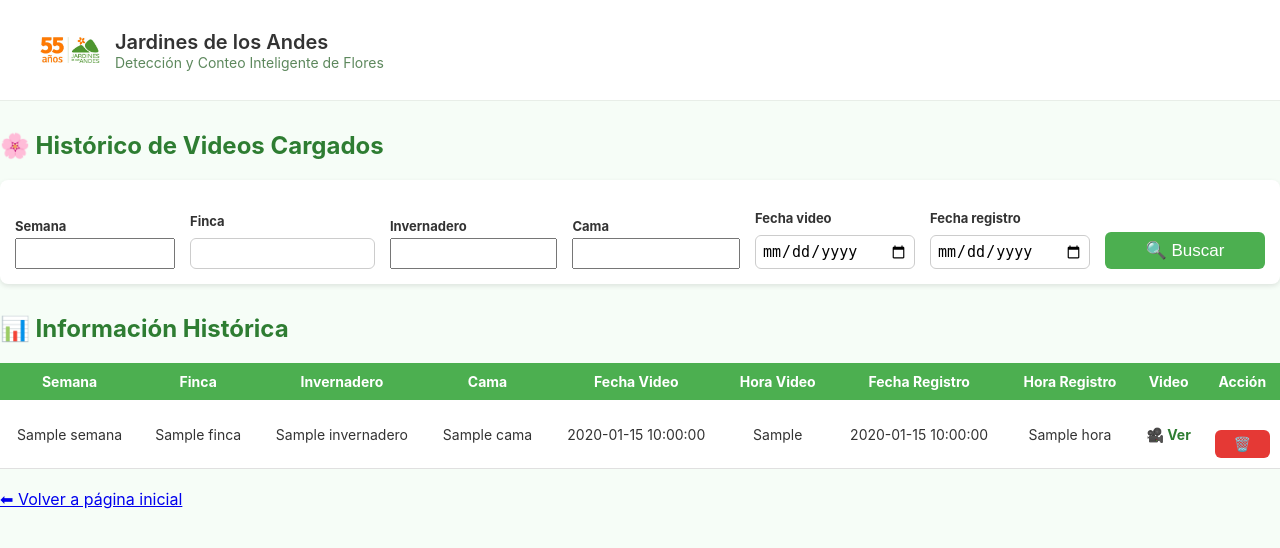
After one commit to kanowl/Jarandes, a Flask app: page /historico in a window 1280 px wide. The commit adds this page. Shown: the top 548 px of the page. Run offline with Flask 3, Linux system fonts and the light colour scheme; a database or web service that is not in the repository returns one stand-in record (values such as "Sample title"); some libraries are stand-ins or nearby versions.

Commit message:
Versión 2, Pagina historico.html y video.html, conexión a la base de datos y consulta de datos

```diff
--- a/app.py
+++ b/app.py
@@ -1,22 +1,31 @@
-from flask import Flask, render_template, request, redirect, url_for
+from flask import Flask, render_template, request, url_for
 import os
+import psycopg2
+from datetime import datetime
+from datetime import date
+import cloudinary
+import cloudinary.uploader
+from cloudinary.utils import cloudinary_url
+import mimetypes
+from flask import Flask, render_template, request, url_for, redirect
+
+mimetypes.add_type('video/mp4', '.mp4')
 
 app = Flask(__name__)
 
-# Configurar carpeta donde se guardarán los videos
 UPLOAD_FOLDER = "static/uploads"
 app.config["UPLOAD_FOLDER"] = UPLOAD_FOLDER
-
-# Crear carpeta si no existe
 os.makedirs(UPLOAD_FOLDER, exist_ok=True)
 
-# Variables donde se guardarán los datos del formulario
-semana = None
-finca = None
-invernadero = None
-cama = None
-fecha = None
-hora = None
+
+def get_connection():
+    return psycopg2.connect(
+        host="hopper.proxy.rlwy.net",
+        database="railway",
+        user="postgres",
+        password="ySqSlZsapBqdJouMeLyrgjOZikxtfADc",
+        port="20905"
+    )
 
 
 @app.route("/")
@@ -29,51 +38,153 @@ def formulario():
     return render_template("formulario.html")
 
 
-@app.route("/guardar_datos", methods=["POST"])
-def guardar_datos():
-    global semana, finca, invernadero, cama, fecha, hora
+@app.route("/subir_video", methods=["POST"])
+def subir_video():
+    cloudinary.config(
+        cloud_name="dve6ex3cp",
+        api_key="841612397828224",
+        api_secret="vDQYZZ5pC3TQBFyt2-V1UrHHKKI",  # Click 'View API Keys' above to copy your API secret
+        secure=True
+    )
 
+    # 📌 Datos
     semana = request.form["semana"]
     finca = request.form["finca"]
+    invernadero = request.form["invernadero"]
+    cama = request.form["cama"]
+    fecha_video = request.form["fecha"]
+    hora_video = request.form["hora"]
+    fecha= date.today()
+    hora = datetime.now()
+
+
+    # 📌 Archivo
+    archivo = request.files["video"]
+    if archivo.filename == "":
+        return "Archivo inválido", 400
+
+    resultado = cloudinary.uploader.upload(
+        archivo,
+        resource_type="video"
+    )
+
+    ruta_final = resultado["secure_url"]
+
+    # 📌 Insertar en BD
+    conn = get_connection()
+    cur = conn.cursor()
+
+    sql = """
+        INSERT INTO registros (
+            semana, finca, invernadero, cama,
+            fecha_video, hora_video,
+            fecha, hora, archivo
+        )
+        VALUES (%s, %s, %s, %s, %s, %s, %s, %s, %s)
+    """
+
+    cur.execute(sql, (
+        semana,
+        finca,
+        invernadero,
+        cama,
+        fecha_video,
+        hora_video,
+        fecha,
+        hora,
+        ruta_final
+    ))
+
+    conn.commit()
+    cur.close()
+    conn.close()
+
+    video_url = url_for("static", filename=f"uploads/{archivo.filename}")
+
+    return render_template(
+        "video.html",
+        video_url=video_url
+    )
+
+@app.route("/historico", methods=["GET"])
+def historico():
+    semana = request.args.get("semana")
+    finca = request.args.get("finca")
+    invernadero = request.args.get("invernadero")
+    cama = request.args.get("cama")
+    fecha_video = request.args.get("fecha_video")
+    fecha = request.args.get("fecha")
+
+    query = """
+        SELECT semana, finca, invernadero, cama,
+               fecha_video, hora_video,
+               fecha, hora, archivo
+        FROM registros
+        WHERE 1=1
+    """
+    params = []
+
+    # 🔢 NUMÉRICOS → EXACTO
+    if semana:
+        query += " AND semana = %s"
+        params.append(int(semana))
+
+    if invernadero:
+        query += " AND invernadero = %s"
+        params.append(int(invernadero))
+
+    if cama:
+        query += " AND cama = %s"
+        params.append(int(cama))
+
+    # 🔤 TEXTO → PARCIAL
+    if finca:
+        query += " AND finca ILIKE %s"
+        params.append(f"%{finca}%")
+
+    # 📅 FECHAS → EXACTO
+    if fecha_video:
+        query += " AND fecha_video = %s"
+        params.append(fecha_video)
+
+    if fecha:
+        query += " AND fecha = %s"
+        params.append(fecha)
+
+    query += " ORDER BY fecha DESC, hora DESC"
+
+    conn = get_connection()
+    cur = conn.cursor()
+    cur.execute(query, params)
+    registros = cur.fetchall()
+    cur.close()
+    conn.close()
+
+    return render_template("historico.html", registros=registros)
+
+@app.route("/eliminar", methods=["POST"])
+def eliminar():
     invernadero = request.form["invernadero"]
     cama = request.form["cama"]
     fecha = request.form["fecha"]
     hora = request.form["hora"]
 
-    print("Datos recibidos:")
-    print("Semana:", semana)
-    print("Finca:", finca)
-    print("Invernadero:", invernadero)
-    print("Cama:", cama)
-    print("Fecha:", fecha)
-    print("Hora:", hora)
+    conn = get_connection()
+    cur = conn.cursor()
 
-    return redirect(url_for("formulario"))
+    cur.execute("""
+        DELETE FROM registros
+        WHERE invernadero = %s
+          AND cama = %s
+          AND fecha = %s
+          AND hora = %s
+    """, (invernadero, cama, fecha, hora))
 
+    conn.commit()
+    cur.close()
+    conn.close()
 
-@app.route("/subir_video", methods=["POST"])
-def subir_video():
-    if "video" not in request.files:
-        return "No se envió el archivo", 400
-
-    archivo = request.files["video"]
-
-    if archivo.filename == "":
-        return "Nombre de archivo no válido", 400
-
-    ruta_final = os.path.join(app.config["UPLOAD_FOLDER"], archivo.filename)
-    archivo.save(ruta_final)
-
-    print("Video guardado en:", ruta_final)
-
-    return f"""
-    <h2>Video subido correctamente</h2>
-    <video width="500" controls>
-        <source src="/static/uploads/{archivo.filename}" type="video/mp4">
-    </video>
-    <br><a href="/formulario">Volver</a>
-    """
-
+    return redirect(url_for("historico"))
 
 if __name__ == "__main__":
     app.run(debug=True)
--- a/static/formulario.css
+++ b/static/formulario.css
@@ -131,3 +131,105 @@ button:hover {
         font-size: 14px;
     }
 }
+
+.filtros-linea {
+    display: flex;
+    gap: 15px;
+    align-items: flex-end;
+    background: #ffffff;
+    padding: 15px;
+    border-radius: 8px;
+    box-shadow: 0 2px 5px rgba(0,0,0,0.1);
+    overflow-x: auto; /* si la pantalla es pequeña */
+}
+
+.filtros-linea div {
+    display: flex;
+    flex-direction: column;
+    min-width: 160px;
+}
+
+.filtros-linea label {
+    font-size: 13px;
+    font-weight: bold;
+    margin-bottom: 4px;
+}
+
+.filtros-linea input {
+    padding: 6px;
+}
+
+.boton-buscar button {
+    background: #4caf50;
+    color: white;
+    border: none;
+    padding: 8px 15px;
+    border-radius: 6px;
+    cursor: pointer;
+}
+
+.titulo {
+    margin: 20px 0;
+    color: #2e7d32;
+}
+
+/* Contenedor con scroll horizontal */
+.tabla-contenedor {
+    overflow-x: auto;
+}
+
+/* Tabla */
+.tabla-historico {
+    width: 100%;
+    border-collapse: collapse;
+    background: #ffffff;
+    font-size: 14px;
+}
+
+/* Encabezados */
+.tabla-historico thead th {
+    background: #4caf50;
+    color: white;
+    padding: 10px;
+    text-align: center;
+    position: sticky;
+    top: 0;
+}
+
+/* Celdas */
+.tabla-historico td {
+    padding: 10px;
+    text-align: center;
+    border-bottom: 1px solid #e0e0e0;
+}
+
+/* Hover fila */
+.tabla-historico tbody tr:hover {
+    background-color: #f1f8f1;
+}
+
+/* Botón ver */
+.btn-ver {
+    text-decoration: none;
+    color: #2e7d32;
+    font-weight: bold;
+}
+
+/* Botón eliminar */
+.btn-eliminar {
+    background: #e53935;
+    border: none;
+    color: white;
+    padding: 6px 8px;
+    border-radius: 6px;
+    cursor: pointer;
+    font-size: 14px;
+}
+
+.btn-eliminar:hover {
+    background: #c62828;
+}
+
+h2.titulo {
+    margin-top: 30px;
+}
--- a/static/styles.css
+++ b/static/styles.css
@@ -252,3 +252,25 @@ body {
     height: 60px;
     object-fit: contain;
 }
+
+@media (max-width: 768px) {
+    .filtros-linea {
+        display: flex;
+        flex-direction: column;
+        gap: 12px;
+    }
+
+    .filtros-linea div {
+        width: 100%;
+    }
+
+    .filtros-linea input {
+        width: 100%;
+    }
+
+    .boton-buscar button {
+        width: 100%;
+        padding: 12px;
+        font-size: 16px;
+    }
+}
--- /dev/null
+++ b/templates/historico.html
@@ -0,0 +1,120 @@
+<!DOCTYPE html>
+<html lang="es">
+<head>
+    <meta charset="UTF-8">
+    <meta name="viewport" content="width=device-width, initial-scale=1.0">
+    <link rel="icon" type="image/png" href="{{ url_for('static', filename='favicon.png') }}">
+
+    <title>Registros</title>
+
+    <!-- CSS -->
+    <link rel="stylesheet" href="{{ url_for('static', filename='formulario.css') }}">
+    <link rel="stylesheet" href="{{ url_for('static', filename='styles.css') }}">
+</head>
+
+<body>
+
+<header class="header">
+    <div class="logo">
+        <img src="{{ url_for('static', filename='img/logo.jpg') }}" class="logo-img">
+        <div class="logo-text">
+            <h2>Jardines de los Andes</h2>
+            <p>Detección y Conteo Inteligente de Flores</p>
+        </div>
+    </div>
+</header>
+
+
+
+<h2 class="titulo">🌸 Histórico de Videos Cargados</h2>
+
+<!-- 🔍 BUSCADOR -->
+<form method="GET" class="filtros-linea">
+    <div>
+        <label>Semana</label>
+       <input type="number" name="semana" min="1" max="53">   </div>
+
+    <div>
+        <label>Finca</label>
+        <input type="text" name="finca">
+    </div>
+
+    <div>
+        <label>Invernadero</label>
+        <input type="number" name="invernadero" min="1" >
+    </div>
+
+     <div>
+        <label>Cama</label>
+        <input type="number" name="cama" min="1" >
+    </div>
+
+
+    <div>
+        <label>Fecha video</label>
+        <input type="date" name="fecha_video">
+    </div>
+
+    <div>
+        <label>Fecha registro</label>
+        <input type="date" name="fecha" >
+    </div>
+
+    <div class="boton-buscar">
+        <button type="submit">🔍 Buscar</button>
+    </div>
+</form>
+
+<h2 class="titulo">📊 Información Histórica</h2>
+
+<div class="tabla-contenedor">
+<table class="tabla-historico">
+    <thead>
+        <tr>
+            <th>Semana</th>
+            <th>Finca</th>
+            <th>Invernadero</th>
+            <th>Cama</th>
+            <th>Fecha Video</th>
+            <th>Hora Video</th>
+            <th>Fecha Registro</th>
+            <th>Hora Registro</th>
+            <th>Video</th>
+            <th>Acción</th>
+        </tr>
+    </thead>
+
+    <tbody>
+    {% for r in registros %}
+        <tr>
+            <td>{{ r[0] }}</td>
+            <td>{{ r[1] }}</td>
+            <td>{{ r[2] }}</td>
+            <td>{{ r[3] }}</td>
+            <td>{{ r[4] }}</td>
+            <td>{{ r[5] }}</td>
+            <td>{{ r[6] }}</td>
+            <td>{{ r[7] }}</td>
+            <td>
+                <a href="{{ r[8] }}" target="_blank" class="btn-ver">🎥 Ver</a>
+            </td>
+            <td>
+                <form method="POST" action="/eliminar">
+                    <input type="hidden" name="invernadero" value="{{ r[2] }}">
+                    <input type="hidden" name="cama" value="{{ r[3] }}">
+                    <input type="hidden" name="fecha" value="{{ r[6] }}">
+                    <input type="hidden" name="hora" value="{{ r[7] }}">
+                    <button class="btn-eliminar" title="Eliminar">🗑️</button>
+                </form>
+            </td>
+        </tr>
+    {% endfor %}
+    </tbody>
+</table>
+</div>
+
+<br>
+<a href="{{ url_for('index') }}">⬅ Volver a página inicial</a>
+
+</body>
+</html>
```
Also changed, not shown: templates/formulario.html (+12 -12 lines), templates/index.html (+9 -5 lines), templates/video.html (added, +38 -0 lines).
